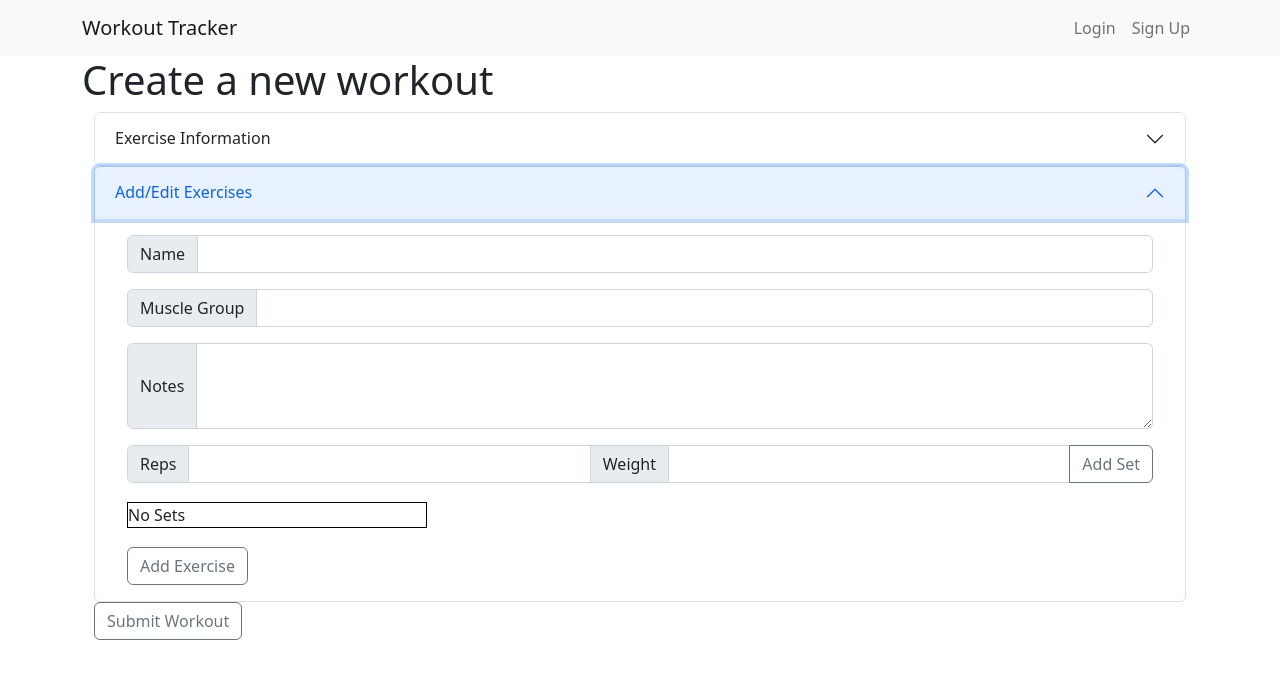
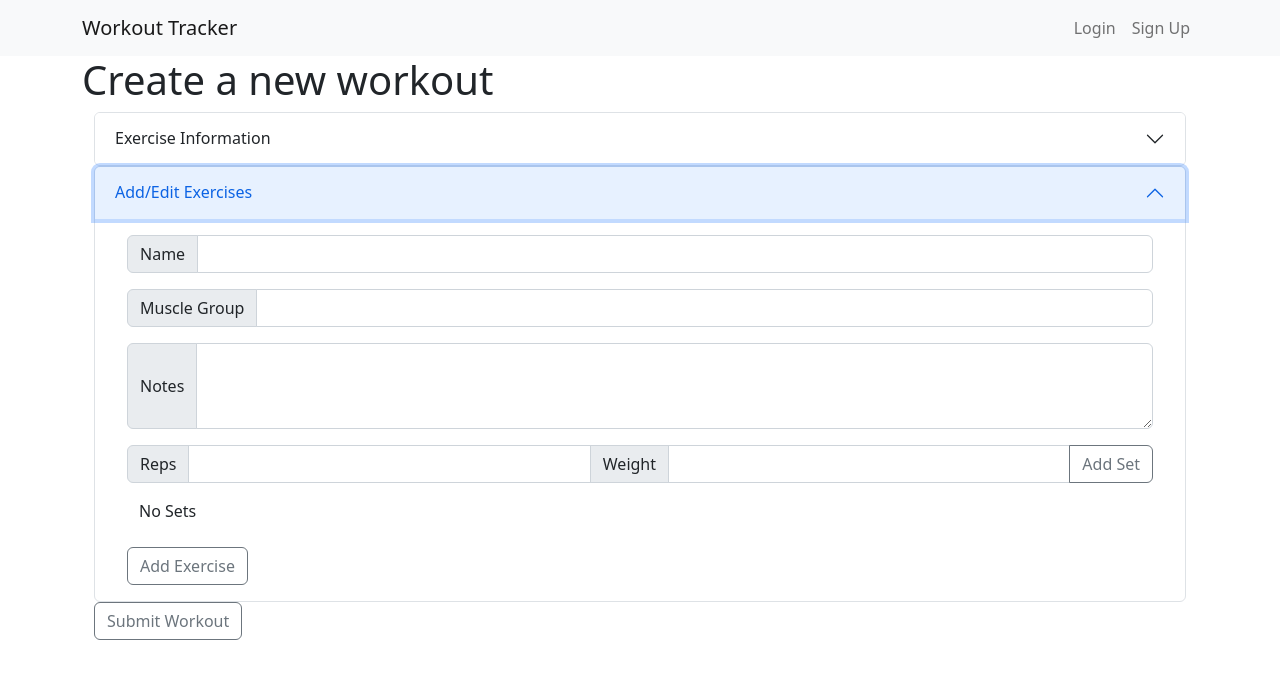
Before and after one commit to rgero/React_WorkoutTracker, a React (Create React App) app in the folder workout_tracker/: page /create in a window 1280 px wide. Both pictures are taken after a click on the button "Add/Edit Exercises". Shown: the top 678 px of the page. Built offline with nearby package versions, Linux system fonts and the light colour scheme.

Commit message:
Updating the Set List and Exercise form to look a little better.

```diff
--- a/workout_tracker/src/components/exercise/ExerciseForm.js
+++ b/workout_tracker/src/components/exercise/ExerciseForm.js
@@ -54,7 +54,7 @@ export const ExerciseForm = ({exercise = {}, onSubmit})=>
             </Form>
             <SetForm onSubmit={addSet}/>
             <SetList setList={setList} onDelete={deleteSet}/>
-            <Button form="addExerciseForm" variant="outline-secondary" type="submit">
+            <Button className="mt-4" form="addExerciseForm" variant="outline-secondary" type="submit">
                     Add Exercise
             </Button>
         </Container>
--- a/workout_tracker/src/components/set/SetList.js
+++ b/workout_tracker/src/components/set/SetList.js
@@ -1,18 +1,19 @@
 import React from 'react';
 import { SetListHeader } from './SetListHeader';
 import ListGroup from 'react-bootstrap/ListGroup';
+import Container from 'react-bootstrap/Container';
 
 export const SetList = ({setList = [], onDelete})=>
 {
     return (
-        <div className="setList">
+        <Container>
             {
                 setList.length === 0 ? (
                     <div className="list-item list-item--message">
                         <span>No Sets</span>
                     </div>
                 ) : (
-                    <div>
+                    <Container>
                         <ListGroup>
                             <ListGroup.Item><SetListHeader/></ListGroup.Item>
                             {
@@ -31,9 +32,9 @@ export const SetList = ({setList = [], onDelete})=>
                             }
                         </ListGroup>
 
-                    </div>
+                    </Container>
                 )
             }
-        </div>
+        </Container>
     )
 }
```
